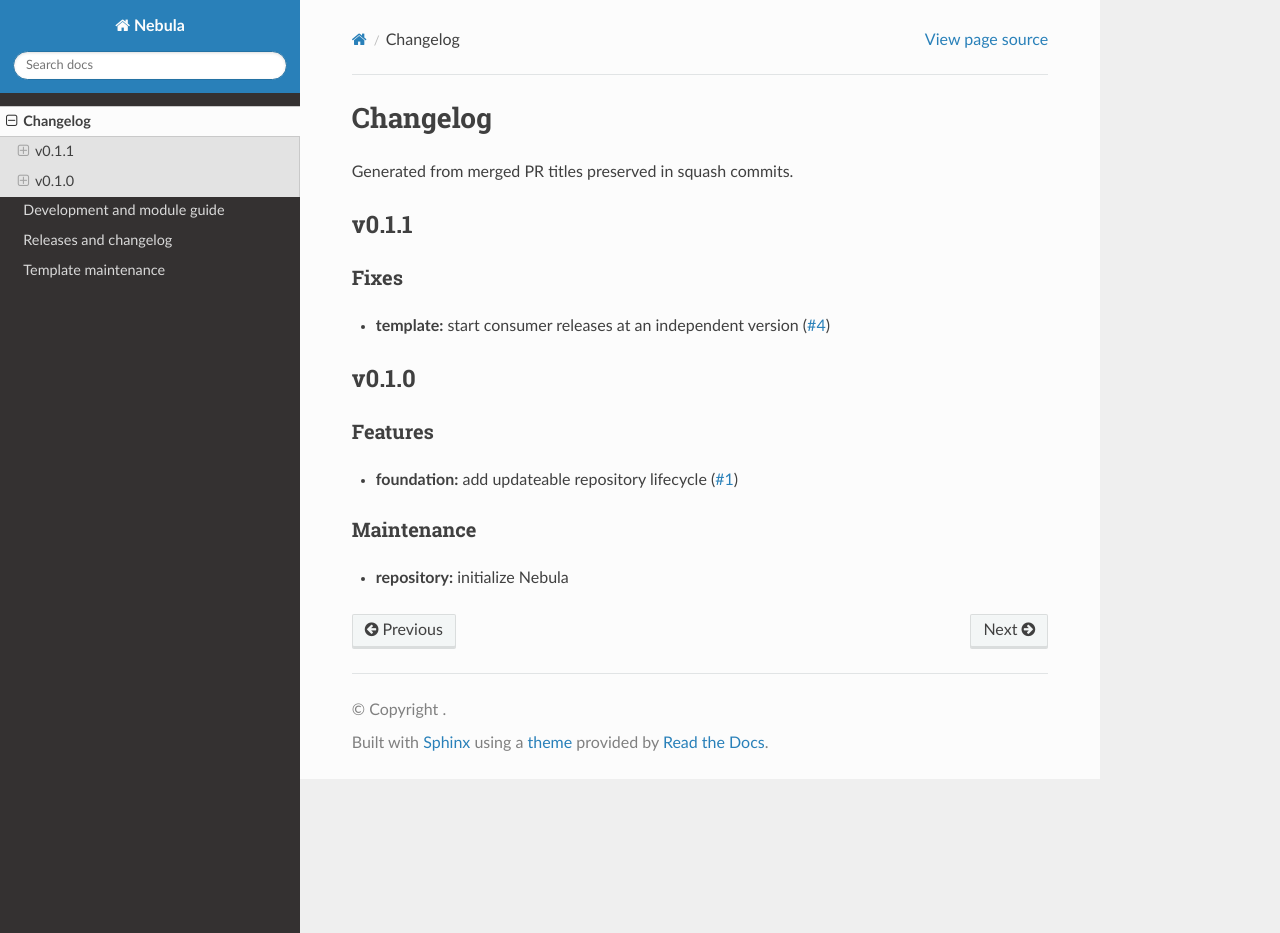
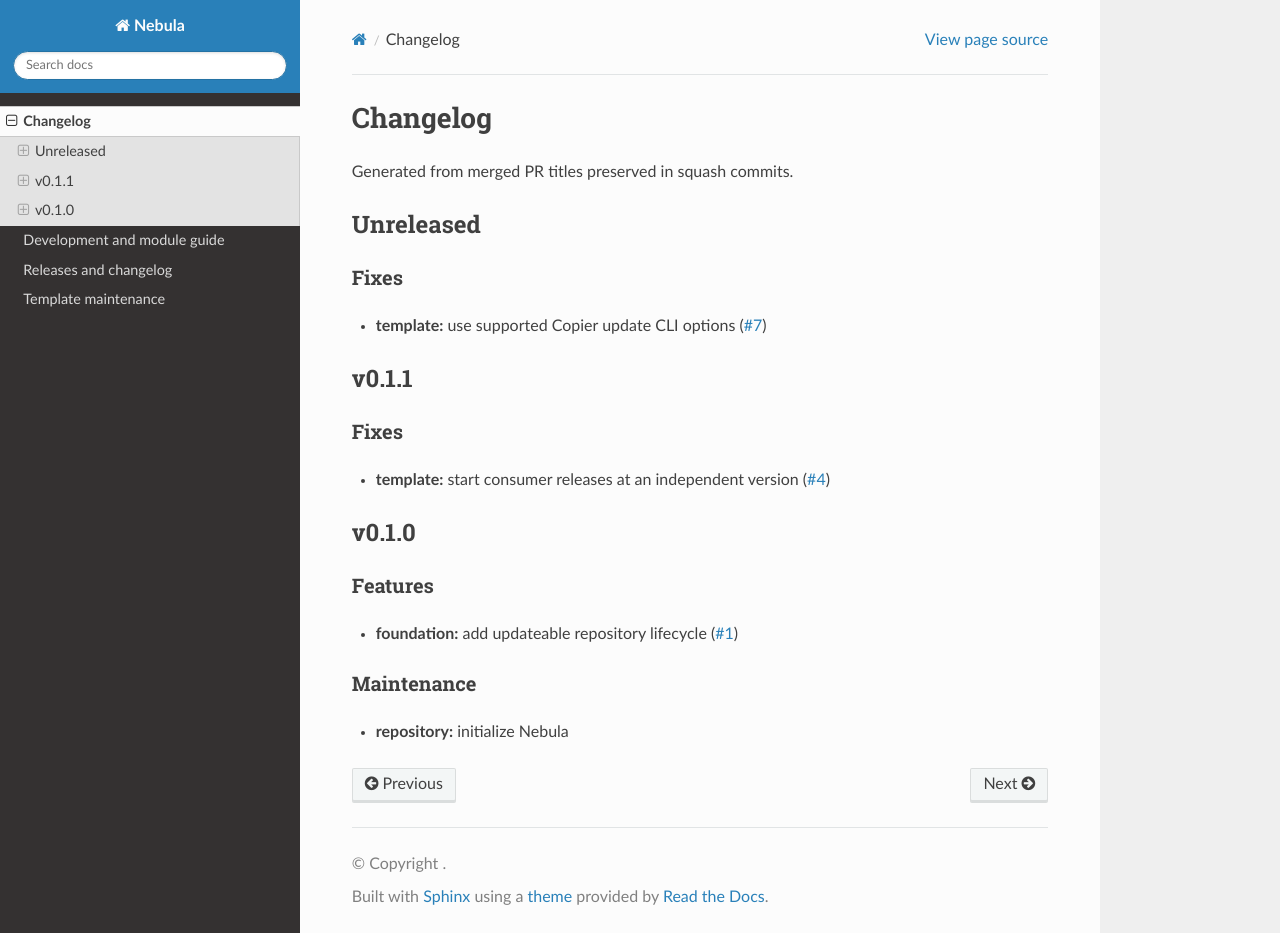
Before and after one commit to CafofoLabs/nebula, a Sphinx documentation site: the page built from docs/CHANGELOG.md, in a window 1280 px wide and 933 px high. Built offline with Sphinx 7.4.7 and the Read the Docs theme 3.1.0, drawn with Linux system fonts in a browser that asks for light colours; the version number could not be read and is left out.

Commit message:
chore(changelog): refresh accepted history

```diff
--- a/docs/CHANGELOG.md
+++ b/docs/CHANGELOG.md
@@ -2,6 +2,10 @@
 
 Generated from merged PR titles preserved in squash commits.
 
+## Unreleased
+
+### Fixes
+- **template:** use supported Copier update CLI options ([#7](https://github.com/CafofoLabs/nebula/pull/7))
 ## v0.1.1
 
 ### Fixes
```
